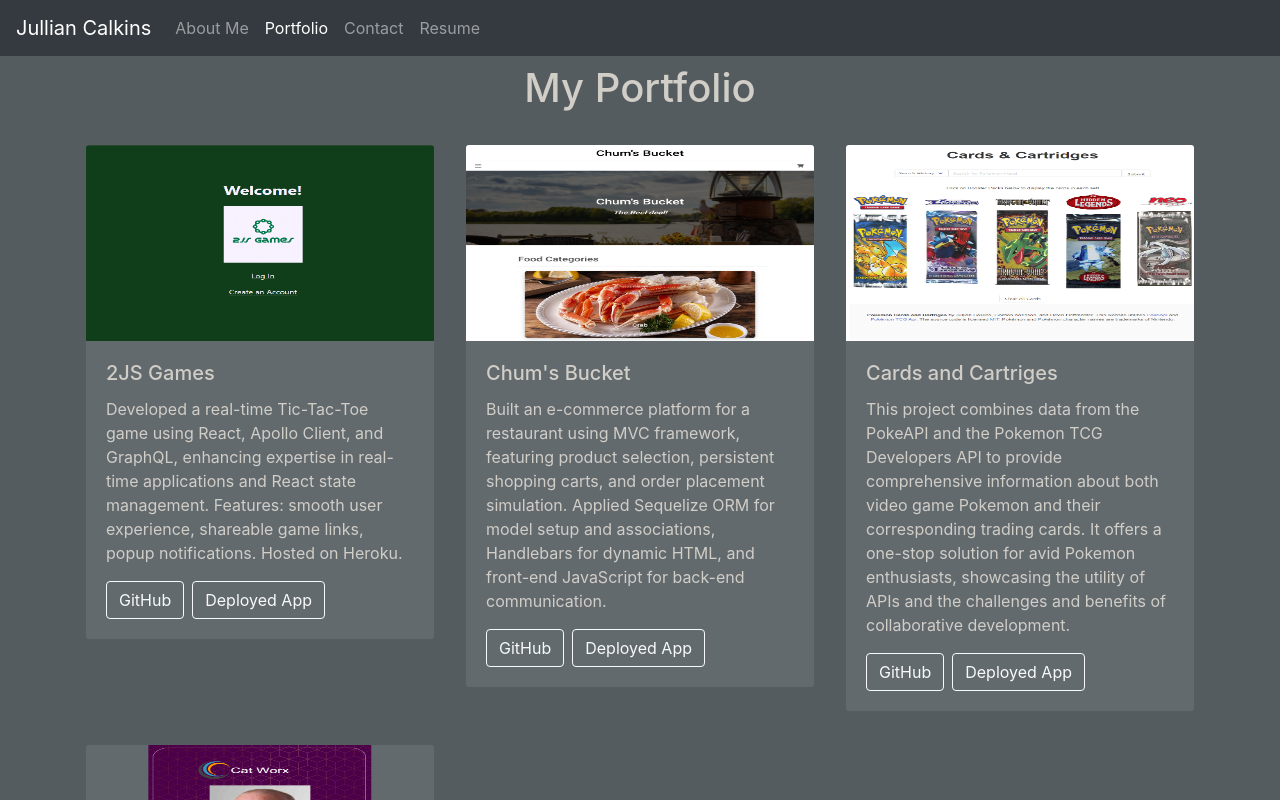
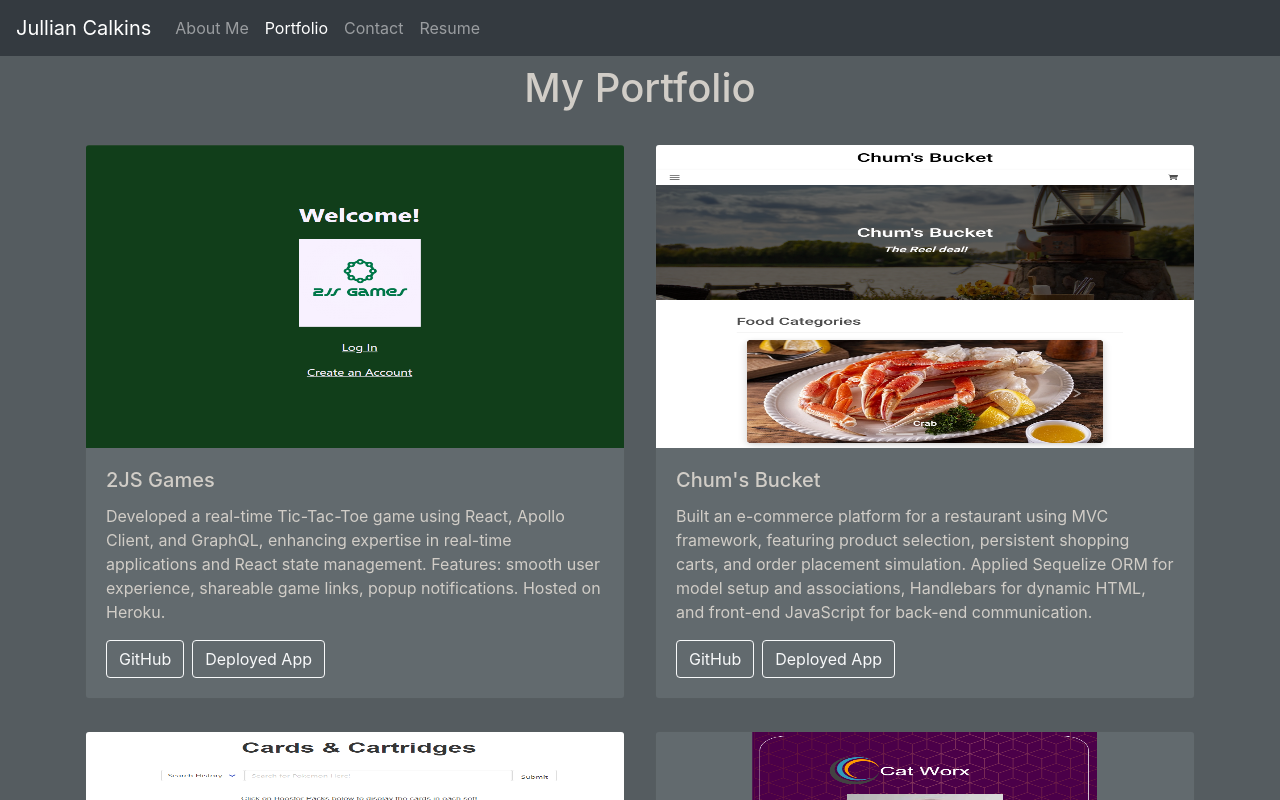
Before and after one commit to Jullian0426/React-Portfolio, a React (Create React App) app: page /React-Portfolio/portfolio in a window 1280 px wide. Shown: the top 800 px of the page. Built offline with nearby package versions, Linux system fonts and the light colour scheme; the HTML template or start-up script is replaced by a standard one.

Commit message:
Change portfolio CSS

```diff
--- a/src/App.css
+++ b/src/App.css
@@ -20,7 +20,8 @@
 }
 
 .card-img-container {
-    padding-bottom: 56.25%; /* for 16:9 aspect ratio */
+    padding-bottom: 56.25%;
+    /* for 16:9 aspect ratio */
     height: 0;
     overflow: hidden;
     position: relative;
--- a/src/components/Portfolio.js
+++ b/src/components/Portfolio.js
@@ -9,7 +9,7 @@
             <h1 className='h1 text-center'>My Portfolio</h1>
 
             <div id='projects' className='content my-3'>
-                <div className='row'>
+                <div className='row justify-content-center'>
                     {portfolio.map((project) => {
                         return <ProjectCard
                             key={project.id}
@@ -19,7 +19,6 @@
                             deploy={project.deploy}
                             description={project.description}
                         />
-
                     })}
                 </div>
             </div>
--- a/src/components/Project.js
+++ b/src/components/Project.js
@@ -3,10 +3,10 @@
 // Content for individual projects with corresponding information using props
 function ProjectCard(props) {
     return (
-        <div className="col-sm-12 col-md-6 col-lg-4 my-3">
+        <div className="col-sm-12 col-md-6 my-3">
             <div className="card">
                 <div className="card-img-container">
-                    <img className="card-img-top" src={props.image} alt={props.name}/>
+                    <img className="card-img-top" src={props.image} alt={props.name} />
                 </div>
                 <div className="card-body">
                     <h5 className="card-title">{props.name}</h5>
@@ -22,4 +22,6 @@
 };
 
 
+
+
 export default ProjectCard;
```
